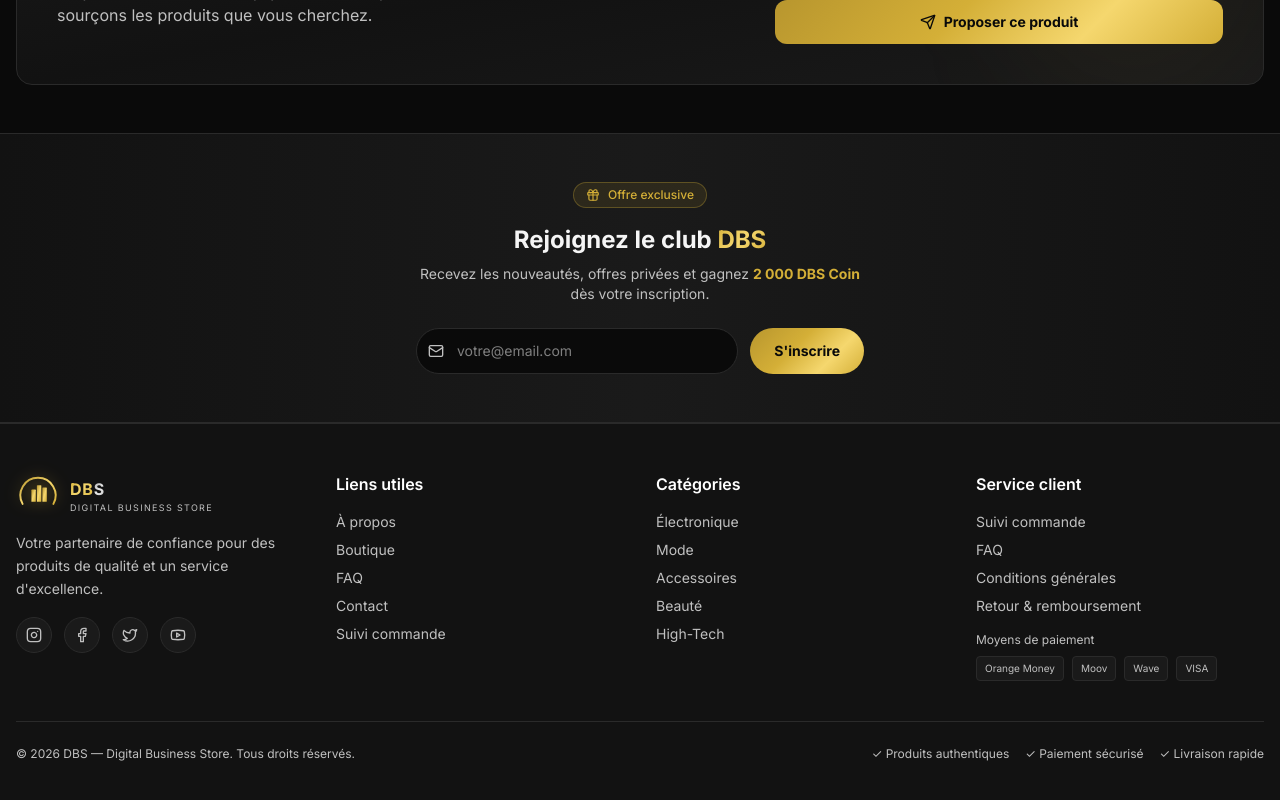
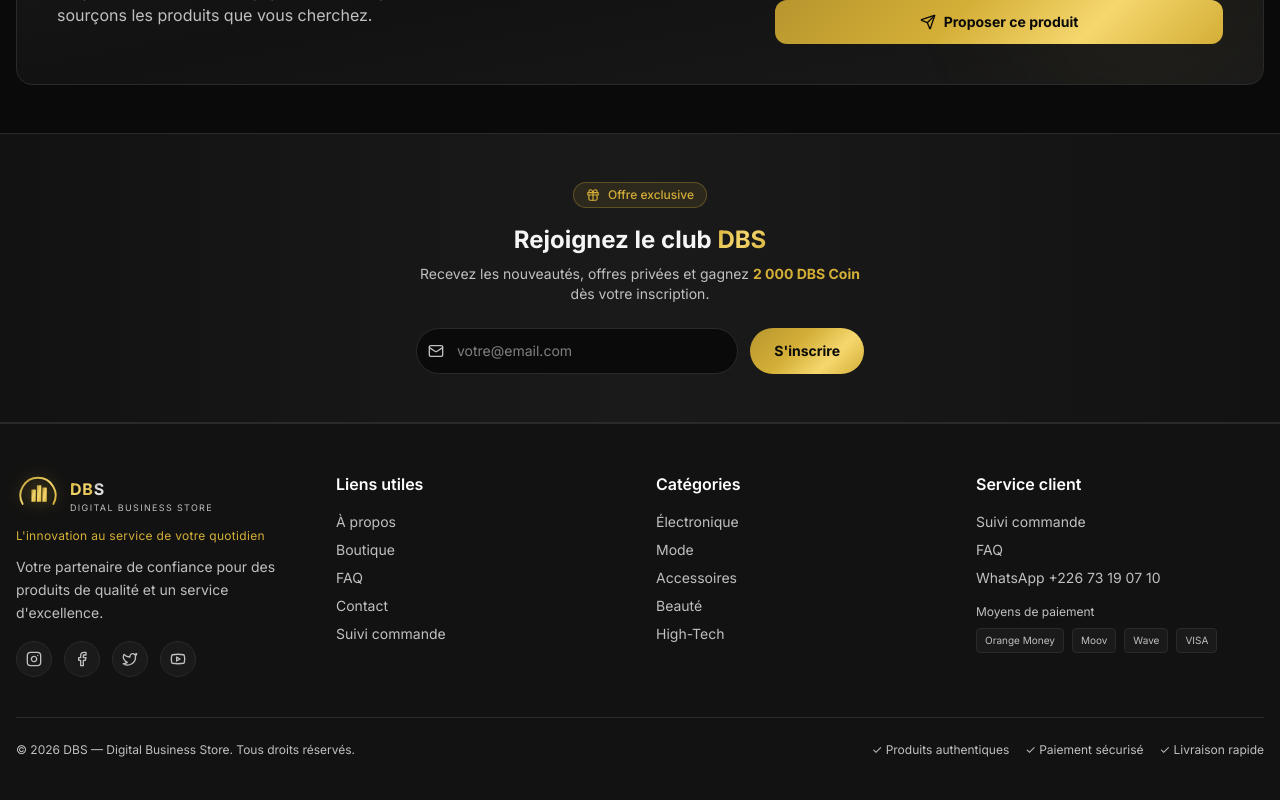
Before and after one commit to OMAR123-code-ai/digital-zone, a React (Vite) app: page / in a window 1280 px wide. Shown: the part 3651-4451 px from the top of the page. Built offline with nearby package versions, Linux system fonts and the light colour scheme; no server answers.

Commit message:
feat: Footer with brand slogan + WhatsApp 73190710, README update

```diff
--- a/src/components/Footer.tsx
+++ b/src/components/Footer.tsx
@@ -9,17 +9,25 @@ export function Footer() {
         <div className="grid grid-cols-1 md:grid-cols-2 lg:grid-cols-4 gap-8">
           <div>
             <Logo size="md" />
-            <p className="mt-4 text-sm text-dbs-silver leading-relaxed">
+            <p className="mt-3 text-xs text-dbs-gold tracking-wide">
+              L'innovation au service de votre quotidien
+            </p>
+            <p className="mt-3 text-sm text-dbs-silver leading-relaxed">
               Votre partenaire de confiance pour des produits de qualité et un service d'excellence.
             </p>
             <div className="flex gap-3 mt-4">
               {[Instagram, Facebook, Twitter, Youtube].map((Icon, i) => (
-                <a key={i} href="#" className="w-9 h-9 rounded-full bg-dbs-card border border-dbs-border flex items-center justify-center text-dbs-silver hover:text-dbs-gold hover:border-dbs-gold transition">
+                <a
+                  key={i}
+                  href="#"
+                  className="w-9 h-9 rounded-full bg-dbs-card border border-dbs-border flex items-center justify-center text-dbs-silver hover:text-dbs-gold hover:border-dbs-gold transition"
+                >
                   <Icon size={16} />
                 </a>
               ))}
             </div>
           </div>
+
           <div>
             <h4 className="font-semibold text-white mb-4">Liens utiles</h4>
             <ul className="space-y-2 text-sm text-dbs-silver">
@@ -30,6 +38,7 @@ export function Footer() {
               <li><Link to="/tracking" className="hover:text-dbs-gold transition">Suivi commande</Link></li>
             </ul>
           </div>
+
           <div>
             <h4 className="font-semibold text-white mb-4">Catégories</h4>
             <ul className="space-y-2 text-sm text-dbs-silver">
@@ -40,24 +49,31 @@ export function Footer() {
               <li><Link to="/boutique?categorie=high-tech" className="hover:text-dbs-gold transition">High-Tech</Link></li>
             </ul>
           </div>
+
           <div>
             <h4 className="font-semibold text-white mb-4">Service client</h4>
             <ul className="space-y-2 text-sm text-dbs-silver">
               <li><Link to="/tracking" className="hover:text-dbs-gold transition">Suivi commande</Link></li>
               <li><Link to="/faq" className="hover:text-dbs-gold transition">FAQ</Link></li>
-              <li><a href="#" className="hover:text-dbs-gold transition">Conditions générales</a></li>
-              <li><a href="#" className="hover:text-dbs-gold transition">Retour & remboursement</a></li>
+              <li>
+                <a href="https://wa.me/22673190710" target="_blank" rel="noopener noreferrer" className="hover:text-dbs-gold transition">
+                  WhatsApp +226 73 19 07 10
+                </a>
+              </li>
             </ul>
             <div className="mt-4">
               <p className="text-xs text-dbs-silver mb-2">Moyens de paiement</p>
               <div className="flex flex-wrap gap-2">
                 {['Orange Money', 'Moov', 'Wave', 'VISA'].map((m) => (
-                  <span key={m} className="px-2 py-1 bg-dbs-card border border-dbs-border rounded text-[10px] text-dbs-silver">{m}</span>
+                  <span key={m} className="px-2 py-1 bg-dbs-card border border-dbs-border rounded text-[10px] text-dbs-silver">
+                    {m}
+                  </span>
                 ))}
               </div>
             </div>
           </div>
         </div>
+
         <div className="mt-10 pt-6 border-t border-dbs-border flex flex-col sm:flex-row items-center justify-between gap-4 text-xs text-dbs-silver">
           <p>© 2026 DBS — Digital Business Store. Tous droits réservés.</p>
           <div className="flex items-center gap-4">
```
Also changed, not shown: 1 other file (tests, documents, lock files or other folders).
